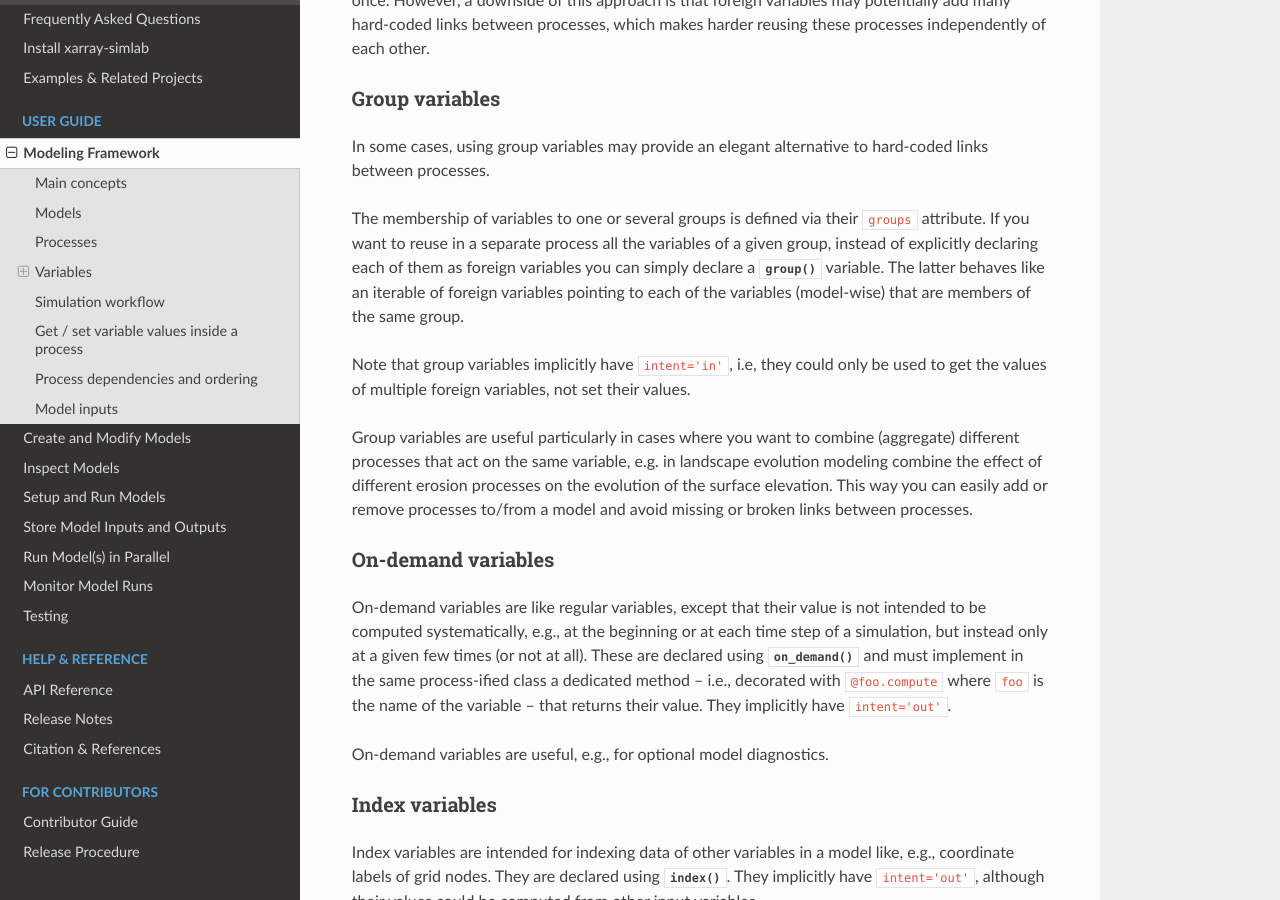
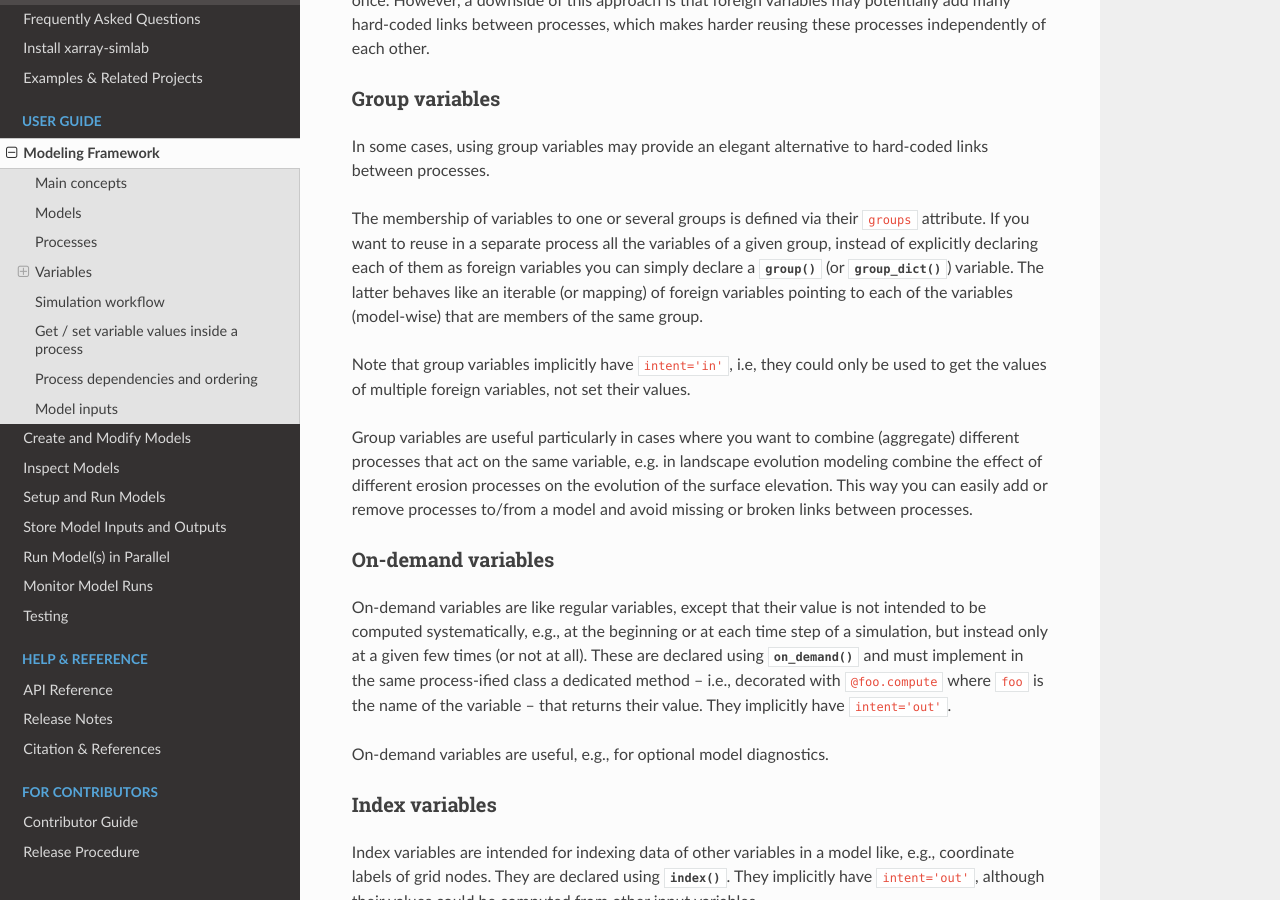
Before and after one commit to xarray-contrib/xarray-simlab, a Sphinx documentation site: the page built from doc/framework.rst, in a window 1280 px wide and 900 px high, scrolled down 2508 px. Built offline with Sphinx 7.4.7 and the Read the Docs theme 2.0.0, drawn with Linux system fonts in a browser that asks for light colours; the version number could not be read and is left out.

Commit message:
update doc

```diff
--- a/doc/api.rst
+++ b/doc/api.rst
@@ -160,6 +160,7 @@ Variable
    any_object
    foreign
    group
+   group_dict
    on_demand
 
 Validators
--- a/doc/framework.rst
+++ b/doc/framework.rst
@@ -140,9 +140,10 @@ hard-coded links between processes.
 The membership of variables to one or several groups is defined via their
 ``groups`` attribute. If you want to reuse in a separate process all the
 variables of a given group, instead of explicitly declaring each of them as
-foreign variables you can simply declare a :func:`~xsimlab.group` variable. The
-latter behaves like an iterable of foreign variables pointing to each of the
-variables (model-wise) that are members of the same group.
+foreign variables you can simply declare a :func:`~xsimlab.group` (or
+:func:`~xsimlab.group_dict`) variable. The latter behaves like an iterable (or
+mapping) of foreign variables pointing to each of the variables (model-wise)
+that are members of the same group.
 
 Note that group variables implicitly have ``intent='in'``, i.e, they could only
 be used to get the values of multiple foreign variables, not set their values.
```
